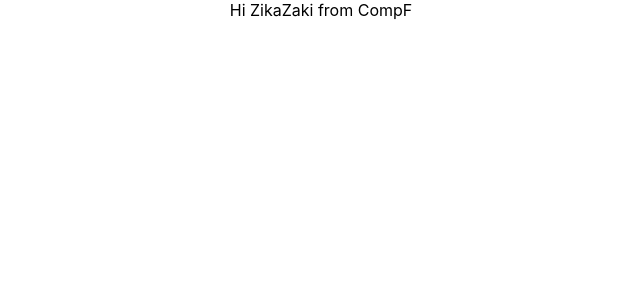
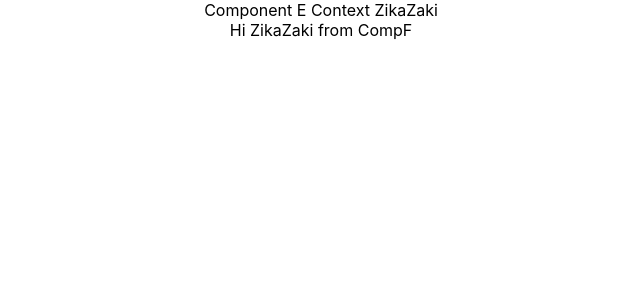
Before and after one commit to ZikaZaki/cake-shop, a React (Create React App) app: page / in a window 1280 px wide. Shown: the top 300 px of the page, without its empty margins (319-959 px from the left). Built offline with nearby package versions, Linux system fonts and the light colour scheme.

Commit message:
update CompE with UserContext

```diff
--- a/src/components/CompE.js
+++ b/src/components/CompE.js
@@ -1,10 +1,18 @@
 import React, { Component } from "react"
 import CompF from "./CompF"
+import UserContext from "./userContext"
 
 class CompE extends Component {
   render() {
-    return <CompF />
+    return (
+        <div>
+            Component E Context {this.context}
+            <CompF />
+        </div>
+    )
   }
 }
 
+CompE.contextType = UserContext
+
 export default CompE
```
